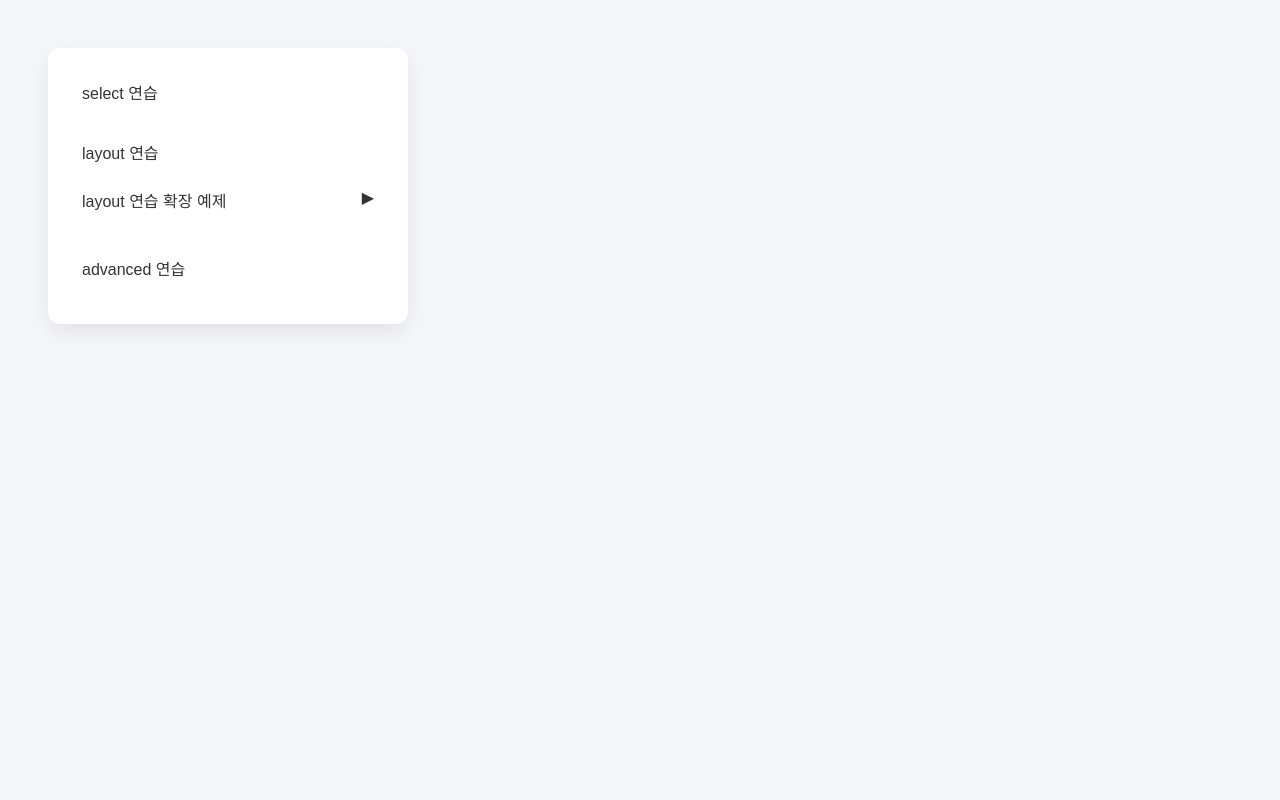
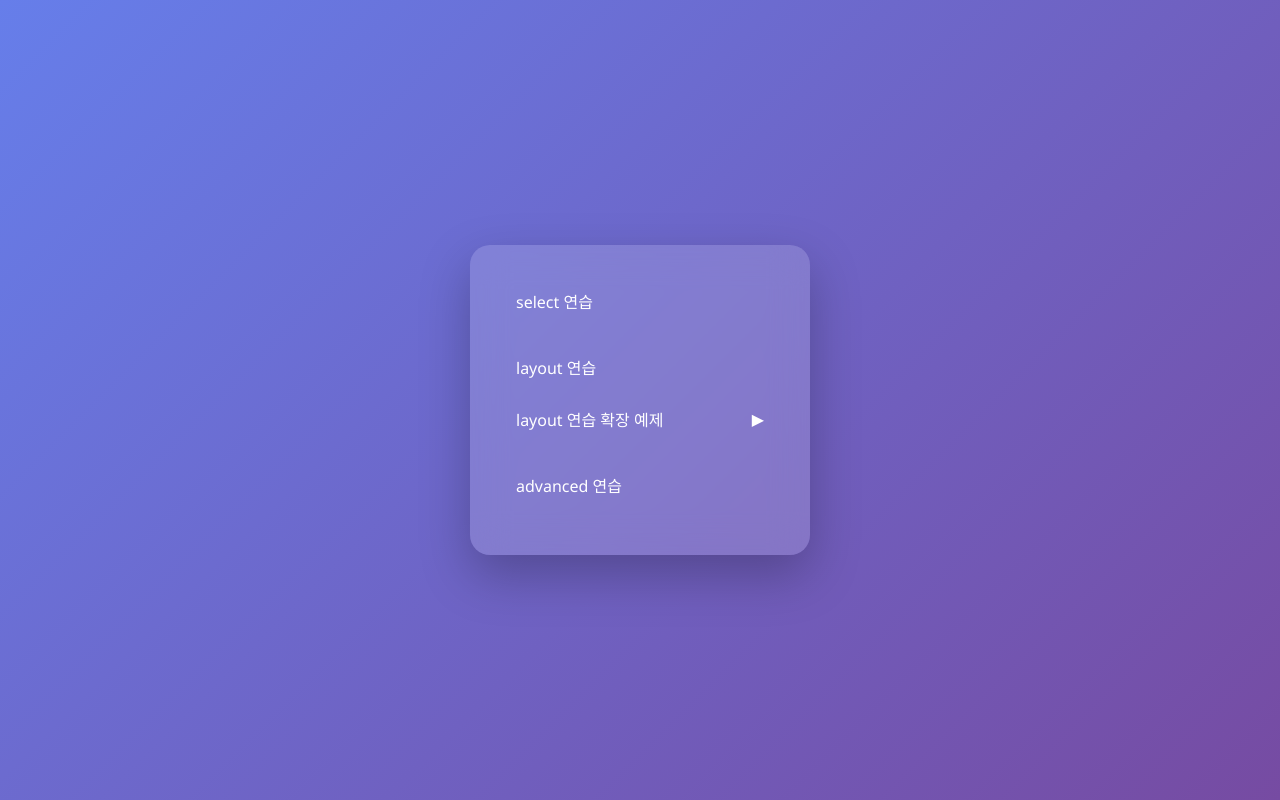
Before and after one commit to deokwoo0920/css, a plain HTML site: page index.html in a window 1280 px wide. Drawn offline with Linux system fonts and the light colour scheme.

Commit message:
Update index.html
디자인 수정

```diff
--- a/index.html
+++ b/index.html
@@ -5,18 +5,35 @@
 <title>Navigation</title>
 
 <style>
+  * {
+    box-sizing: border-box;
+  }
+
   body {
-    font-family: Arial, sans-serif;
-    background: #f4f6f9;
-    padding: 40px;
+    margin: 0;
+    font-family: 'Segoe UI', sans-serif;
+    background: linear-gradient(135deg, #667eea, #764ba2);
+    height: 100vh;
+    display: flex;
+    justify-content: center;
+    align-items: center;
   }
 
   .nav {
-    width: 320px;
-    background: white;
-    border-radius: 12px;
-    box-shadow: 0 8px 20px rgba(0,0,0,0.08);
-    padding: 20px;
+    width: 340px;
+    backdrop-filter: blur(18px);
+    background: rgba(255, 255, 255, 0.15);
+    border-radius: 20px;
+    padding: 30px;
+    box-shadow: 0 20px 50px rgba(0,0,0,0.25);
+    color: white;
+  }
+
+  .nav h2 {
+    margin-top: 0;
+    margin-bottom: 20px;
+    font-weight: 600;
+    letter-spacing: 1px;
   }
 
   .nav ul {
@@ -25,45 +42,49 @@
     margin: 0;
   }
 
-  .nav > ul > li {
-    margin-bottom: 12px;
+  .nav li {
+    margin-bottom: 14px;
   }
 
   .nav a, .toggle-btn {
-    display: block;
-    padding: 12px 14px;
+    display: flex;
+    justify-content: space-between;
+    align-items: center;
+    padding: 14px 16px;
+    border-radius: 12px;
     text-decoration: none;
-    color: #333;
-    border-radius: 8px;
-    transition: all 0.25s ease;
+    color: white;
+    font-weight: 500;
+    transition: all 0.3s cubic-bezier(.4,0,.2,1);
     cursor: pointer;
   }
 
   .nav a:hover, .toggle-btn:hover {
-    background: #4f46e5;
-    color: white;
+    background: rgba(255,255,255,0.2);
+    transform: translateY(-3px);
   }
 
-  /* layout 하위 메뉴 */
+  /* Submenu */
+
   .submenu {
-    list-style: decimal;
-    margin-top: 8px;
-    padding-left: 24px;
-    max-height: 0;
     overflow: hidden;
-    transition: max-height 0.4s ease;
+    height: 0;
+    transition: height 0.4s cubic-bezier(.4,0,.2,1);
+    padding-left: 10px;
   }
 
-  .submenu li {
-    margin-bottom: 8px;
+  .submenu a {
+    font-size: 14px;
+    padding: 10px 14px;
+    opacity: 0.85;
   }
 
-  .submenu.show {
-    max-height: 500px;
+  .submenu a:hover {
+    background: rgba(255,255,255,0.15);
+    transform: translateX(5px);
   }
 
   .arrow {
-    float: right;
     transition: transform 0.3s ease;
   }
 
@@ -92,7 +113,7 @@
       <ol class="submenu" id="submenu">
         <li><a href="./layout/bentogrid01.html">Bento Grid 디자인</a></li>
         <li><a href="./layout/glassmorphism02.html">글래스모피즘</a></li>
-        <li><a href="./layout/autumticnumbering03.html">CSS 자동 넘버링</a></li>
+        <li><a href="./layout/automaticnumbering03.html">CSS 자동 넘버링</a></li>
         <li><a href="./layout/smartform04.html">스마트 폼 처리</a></li>
       </ol>
     </li>
@@ -108,9 +129,15 @@ function toggleMenu() {
   const submenu = document.getElementById("submenu");
   const arrow = document.getElementById("arrow");
 
-  submenu.classList.toggle("show");
+  if (submenu.style.height && submenu.style.height !== "0px") {
+    submenu.style.height = "0";
+  } else {
+    submenu.style.height = submenu.scrollHeight + "px";
+  }
+
   arrow.classList.toggle("rotate");
 }
+
 </script>
 <script>
   // URL에 접근시 리다이렉트 처리할 내용.
```
